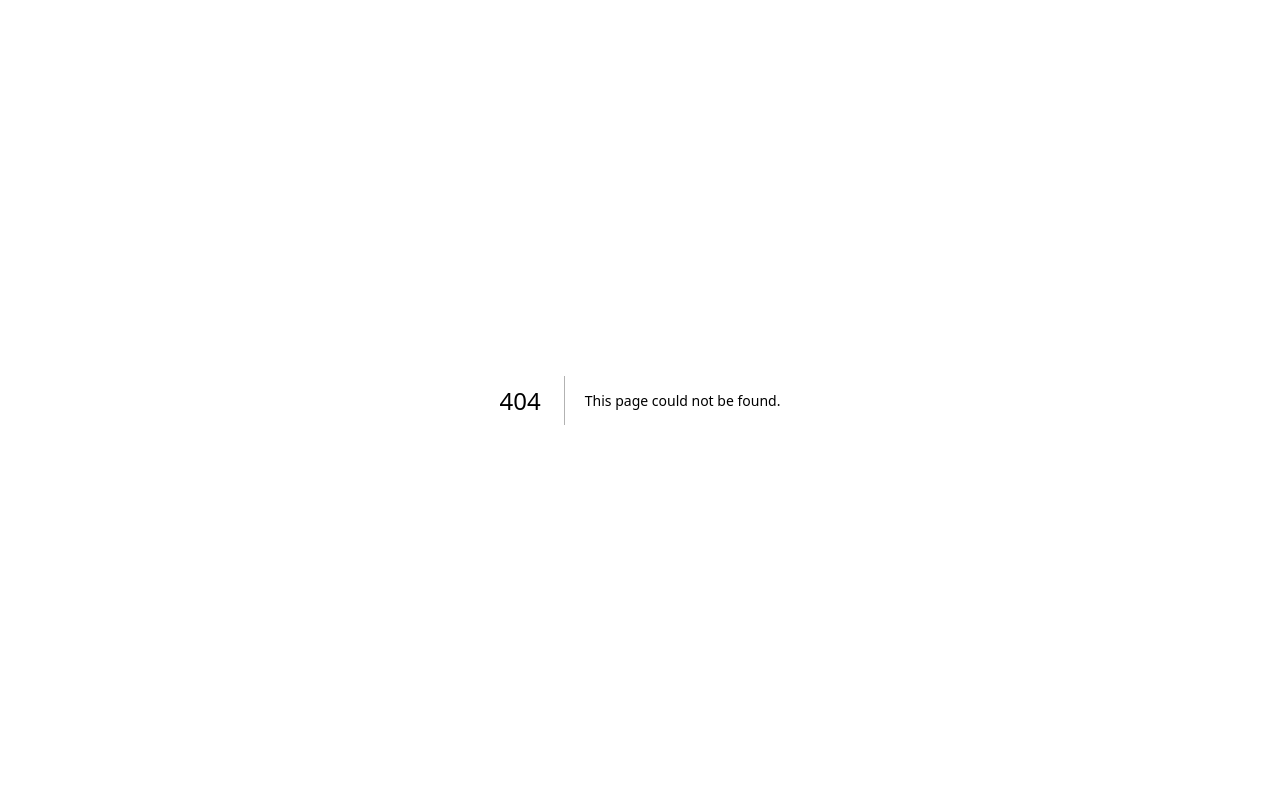
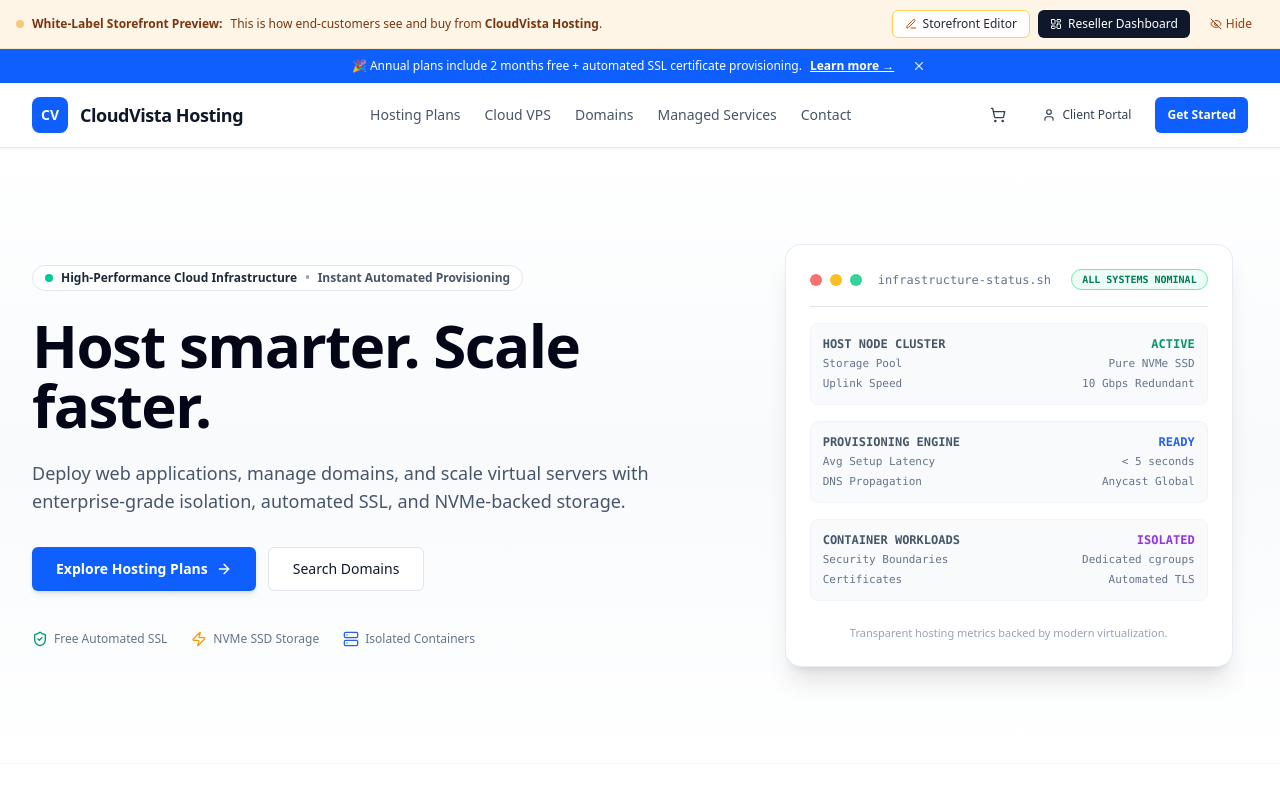
Before and after one commit to eshanized/Runstead, a Next.js app: page /demo/storefront-preview in a window 1280 px wide. Before the commit this address had no page. Shown: the top 800 px of the page. Built offline with nearby package versions, Linux system fonts and the light colour scheme.

Commit message:
feat(storefront): add storefront preview home page

```diff
--- /dev/null
+++ b/app/demo/storefront-preview/page.tsx
@@ -0,0 +1,16 @@
+'use client';
+
+import { useDemo } from '@/lib/demo/store';
+import { StorefrontLayout } from '@/components/storefront/storefront-layout';
+import { SectionRenderer } from '@/components/storefront/section-renderer';
+
+export default function StorefrontPreviewPage() {
+  const { state } = useDemo();
+  const config = state.publishedStorefront || state.storefront;
+
+  return (
+    <StorefrontLayout overrideConfig={config}>
+      <SectionRenderer sections={config.sections} config={config} />
+    </StorefrontLayout>
+  );
+}
```
